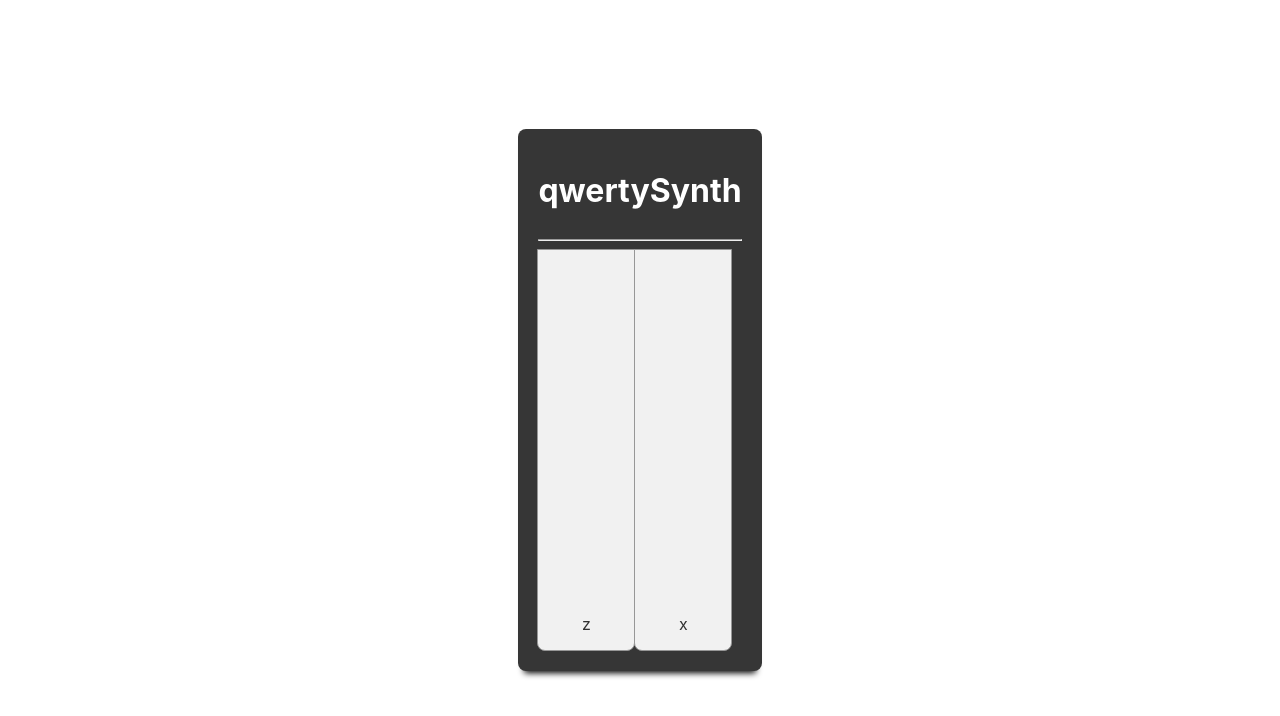
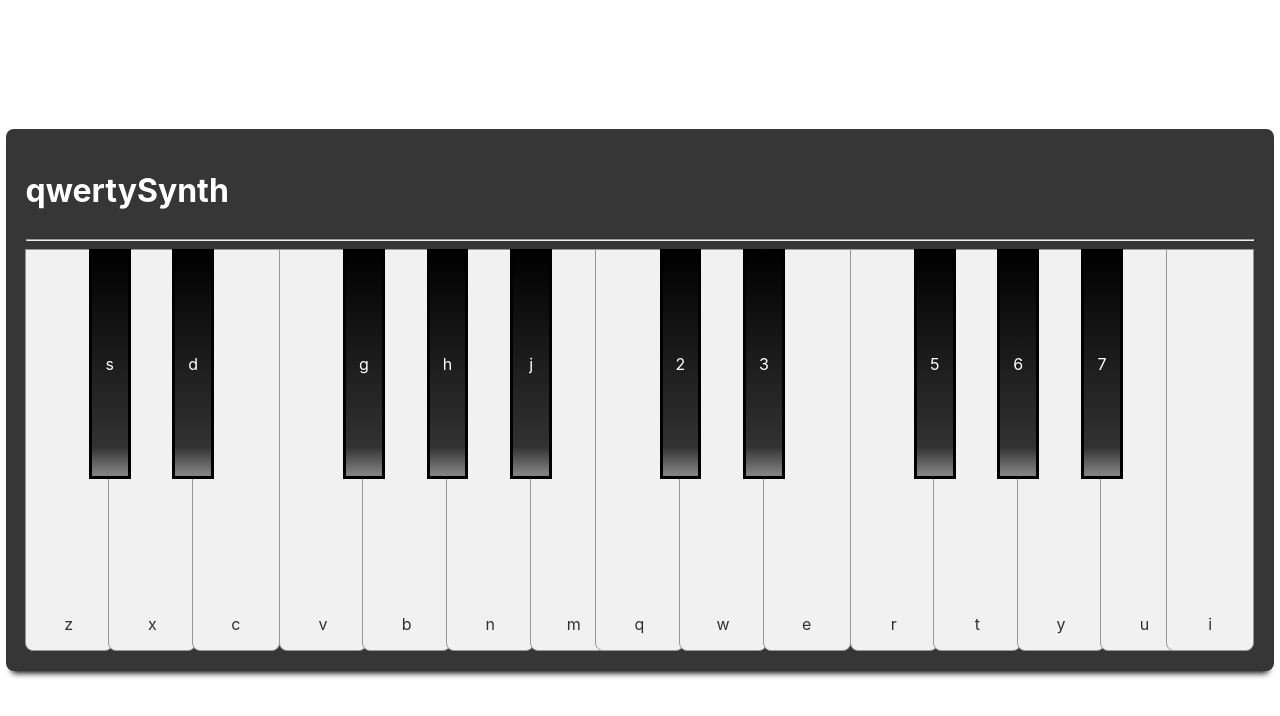
Before and after one commit to krokodiili/browser-synth, a React (Create React App) app: page / in a window 1280 px wide. Shown: the top 716 px of the page. Built offline with nearby package versions, Linux system fonts and the light colour scheme.

Commit message:
full keyboard

```diff
--- a/src/components/Key/index.tsx
+++ b/src/components/Key/index.tsx
@@ -52,7 +52,7 @@ const KeyContainer: React.FC<Props> = ({
   }, []);
 
   return (
-    <div>
+    <>
       {variant === "white" ? (
         <WhiteKey
           pressed={pressed}
@@ -62,7 +62,7 @@ const KeyContainer: React.FC<Props> = ({
       ) : (
         <BlackKey pressed={pressed} keyForNote={keyForNote} />
       )}
-    </div>
+    </>
   );
 };
 
--- a/src/components/Synth.tsx
+++ b/src/components/Synth.tsx
@@ -33,211 +33,33 @@ const Synth: React.FC = ({ children }) => {
 
       <KeyWrapper>
         <Key variant="white" keyForNote="z" note={`C${octave}`} noMargin />
-        <Key variant="white" keyForNote="x" note={`D${octave}`} noMargin />
+        <Key variant="black" keyForNote="s" note={`C#${octave}`} />
+        <Key variant="white" keyForNote="x" note={`D${octave}`} />
+        <Key variant="black" keyForNote="d" note={`D#${octave}`} />
+        <Key variant="white" keyForNote="c" note={`E${octave}`} />
+        <Key variant="white" keyForNote="v" note={`F${octave}`} noMargin />
+        <Key variant="black" keyForNote="g" note={`F#${octave}`} />
+        <Key variant="white" keyForNote="b" note={`G${octave}`} />
+        <Key variant="black" keyForNote="h" note={`G#${octave}`} />
+        <Key variant="white" keyForNote="n" note={`A${octave}`} />
+        <Key variant="black" keyForNote="j" note={`A#${octave}`} />
+        <Key variant="white" keyForNote="m" note={`B${octave}`} />
+        <Key variant="white" keyForNote="q" note={`C${octave + 1}`} />
+        <Key variant="black" keyForNote="2" note={`C#${octave + 1}`} />
+        <Key variant="white" keyForNote="w" note={`D${octave + 1}`} />
+        <Key variant="black" keyForNote="3" note={`D#${octave + 1}`} />
+        <Key variant="white" keyForNote="e" note={`E${octave + 1}`} />
+        <Key variant="white" keyForNote="r" note={`F${octave + 1}`} noMargin />
+        <Key variant="black" keyForNote="5" note={`F#${octave + 1}`} />
+        <Key variant="white" keyForNote="t" note={`G${octave + 1}`} />
+        <Key variant="black" keyForNote="6" note={`G#${octave + 1}`} />
+        <Key variant="white" keyForNote="y" note={`A${octave + 1}`} />
+        <Key variant="black" keyForNote="7" note={`A#${octave + 1}`} />
+        <Key variant="white" keyForNote="u" note={`B${octave + 1}`} />
+        <Key variant="white" keyForNote="i" note={`C${octave + 2}`} />
       </KeyWrapper>
     </RootWrapper>
   );
 };
 
 export default Synth;
-
-/*
-<Key
-          variant="black"
-          keyForNote="s"
-          soundSettings={{
-            ...soundSettings,
-            frequency: cSharp * octave,
-          }}
-        />
-        <Key
-          variant="white"
-          keyForNote="x"
-          soundSettings={{
-            ...soundSettings,
-            frequency: d * octave,
-          }}
-        />
-        <Key
-          variant="black"
-          keyForNote="d"
-          soundSettings={{
-            ...soundSettings,
-            frequency: dSharp * octave,
-          }}
-        />
-        <Key
-          variant="white"
-          keyForNote="c"
-          soundSettings={{
-            ...soundSettings,
-            frequency: e * octave,
-          }}
-        />
-        <Key
-          variant="white"
-          keyForNote="v"
-          soundSettings={{
-            ...soundSettings,
-            frequency: f * octave,
-          }}
-          noMargin
-        />
-        <Key
-          variant="black"
-          keyForNote="g"
-          soundSettings={{
-            ...soundSettings,
-            frequency: fSharp * octave,
-          }}
-        />
-        <Key
-          variant="white"
-          keyForNote="b"
-          soundSettings={{
-            ...soundSettings,
-            frequency: g * octave,
-          }}
-        />
-        <Key
-          variant="black"
-          keyForNote="h"
-          soundSettings={{
-            ...soundSettings,
-            frequency: gSharp * octave,
-          }}
-        />
-        <Key
-          variant="white"
-          keyForNote="n"
-          soundSettings={{
-            ...soundSettings,
-            frequency: a * octave,
-          }}
-        />
-        <Key
-          variant="black"
-          keyForNote="j"
-          soundSettings={{
-            ...soundSettings,
-            frequency: aSharp * octave,
-          }}
-        />
-        <Key
-          variant="white"
-          keyForNote="m"
-          soundSettings={{
-            ...soundSettings,
-            frequency: b * octave,
-          }}
-        />
-
-        <Key
-          variant="white"
-          keyForNote="q"
-          soundSettings={{
-            ...soundSettings,
-            frequency: c * 2 * octave,
-          }}
-          noMargin
-        />
-        <Key
-          variant="black"
-          keyForNote="2"
-          soundSettings={{
-            ...soundSettings,
-            frequency: cSharp * 2 * octave,
-          }}
-        />
-        <Key
-          variant="white"
-          keyForNote="w"
-          soundSettings={{
-            ...soundSettings,
-            frequency: d * 2 * octave,
-          }}
-        />
-        <Key
-          variant="black"
-          keyForNote="3"
-          soundSettings={{
-            ...soundSettings,
-            frequency: dSharp * 2 * octave,
-          }}
-        />
-        <Key
-          variant="white"
-          keyForNote="e"
-          soundSettings={{
-            ...soundSettings,
-            frequency: e * 2 * octave,
-          }}
-        />
-        <Key
-          variant="white"
-          keyForNote="r"
-          soundSettings={{
-            ...soundSettings,
-            frequency: f * 2 * octave,
-          }}
-          noMargin
-        />
-        <Key
-          variant="black"
-          keyForNote="5"
-          soundSettings={{
-            ...soundSettings,
-            frequency: fSharp * 2 * octave,
-          }}
-        />
-        <Key
-          variant="white"
-          keyForNote="t"
-          soundSettings={{
-            ...soundSettings,
-            frequency: g * 2 * octave,
-          }}
-        />
-        <Key
-          variant="black"
-          keyForNote="6"
-          soundSettings={{
-            ...soundSettings,
-            frequency: gSharp * 2 * octave,
-          }}
-        />
-        <Key
-          variant="white"
-          keyForNote="y"
-          soundSettings={{
-            ...soundSettings,
-            frequency: a * 2 * octave,
-          }}
-        />
-        <Key
-          variant="black"
-          keyForNote="7"
-          soundSettings={{
-            ...soundSettings,
-            frequency: aSharp * 2 * octave,
-          }}
-        />
-        <Key
-          variant="white"
-          keyForNote="u"
-          soundSettings={{
-            ...soundSettings,
-            frequency: b * 2 * octave,
-          }}
-        />
-
-        <Key
-          variant="white"
-          keyForNote="i"
-          soundSettings={{
-            ...soundSettings,
-            frequency: c * 4 * octave,
-          }}
-          noMargin
-        />
-*/
```
